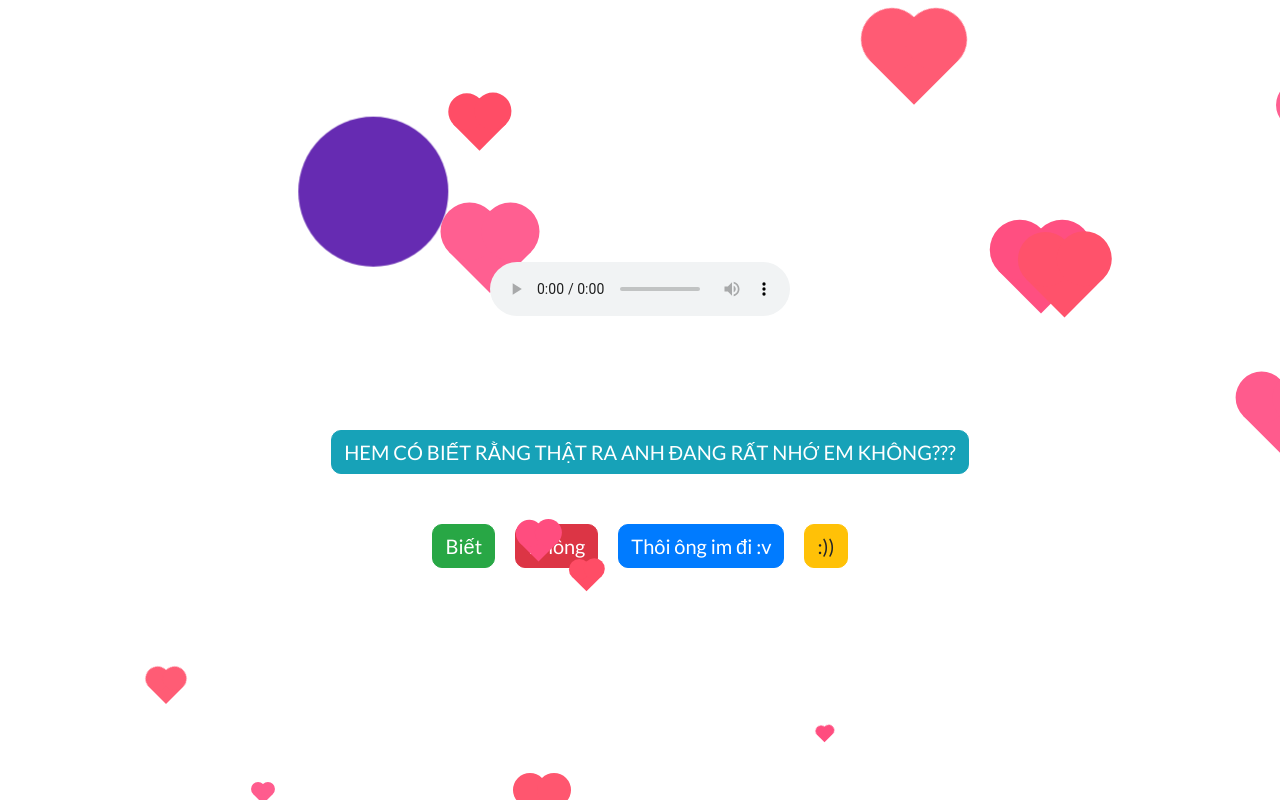
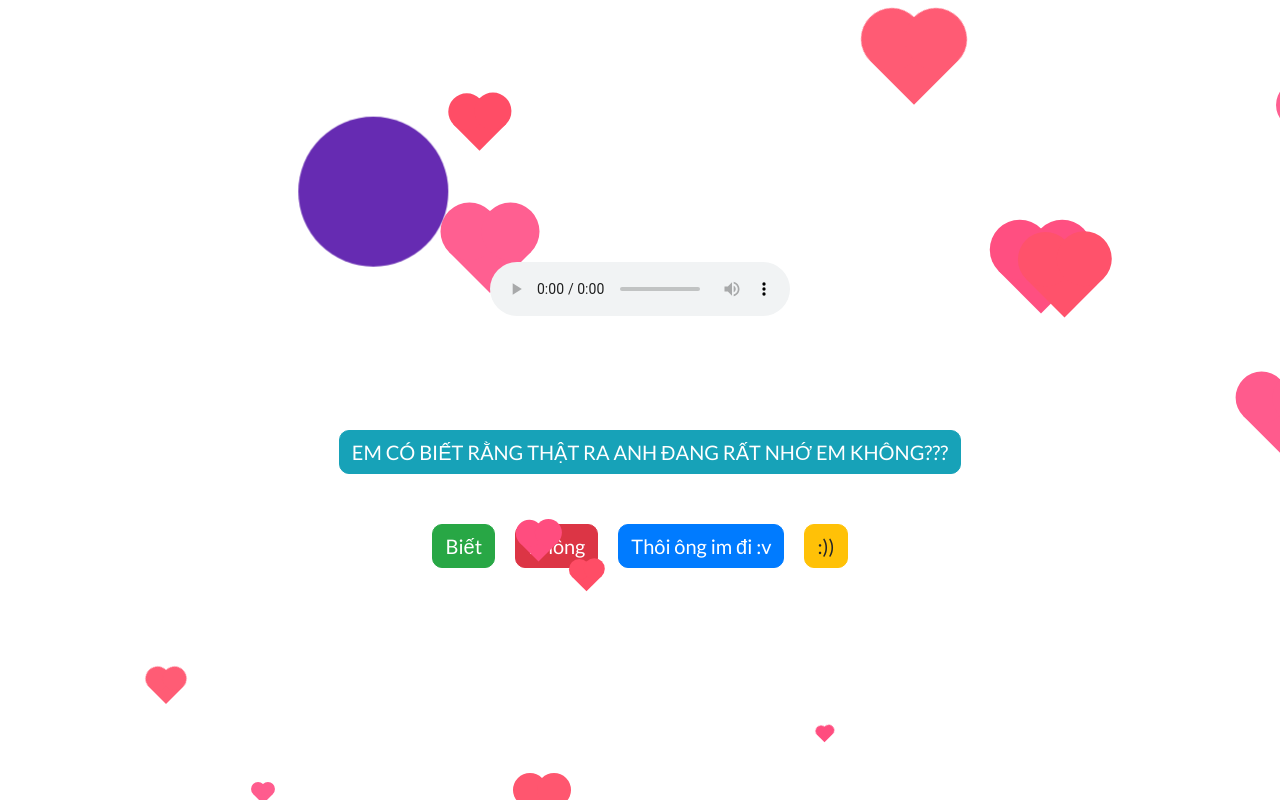
Before and after one commit to linhdangyeu/linhdangyeu.github.io, a plain HTML site: page index.html in a window 1280 px wide. Drawn offline with nearby package versions, Linux system fonts and the light colour scheme.

Commit message:
change 09-04-2020

```diff
--- a/index.html
+++ b/index.html
@@ -31,7 +31,7 @@
 
 			<div class="row r1">
 				<div class="btn btn-info n1">
-					HEm có biết rằng thật ra anh đang rất nhớ em không???
+					Em có biết rằng thật ra anh đang rất nhớ em không???
 				</div>
 				<!-- Em có biết rằng thật ra anh đang rất nhớ em không -->
 			</div>
```
